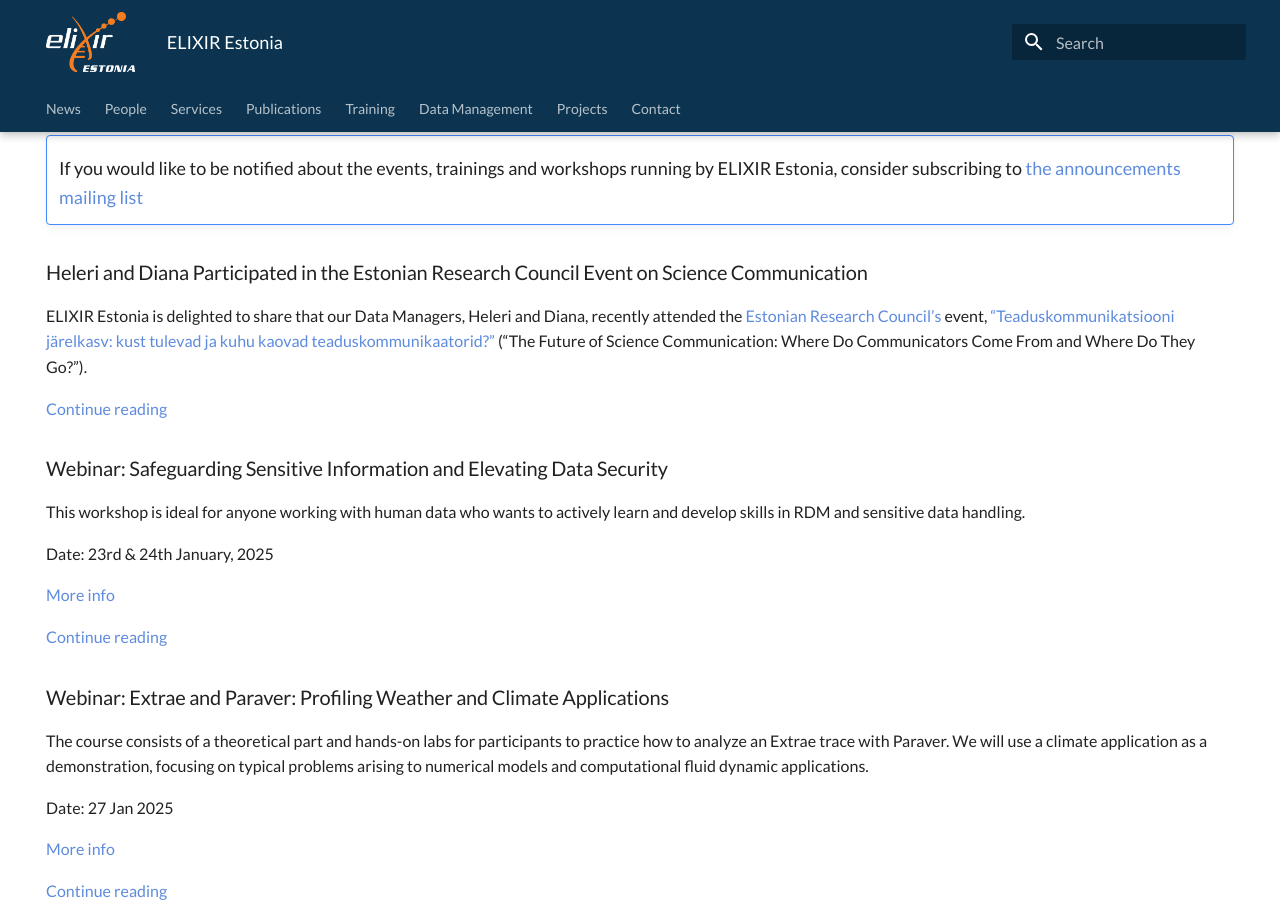
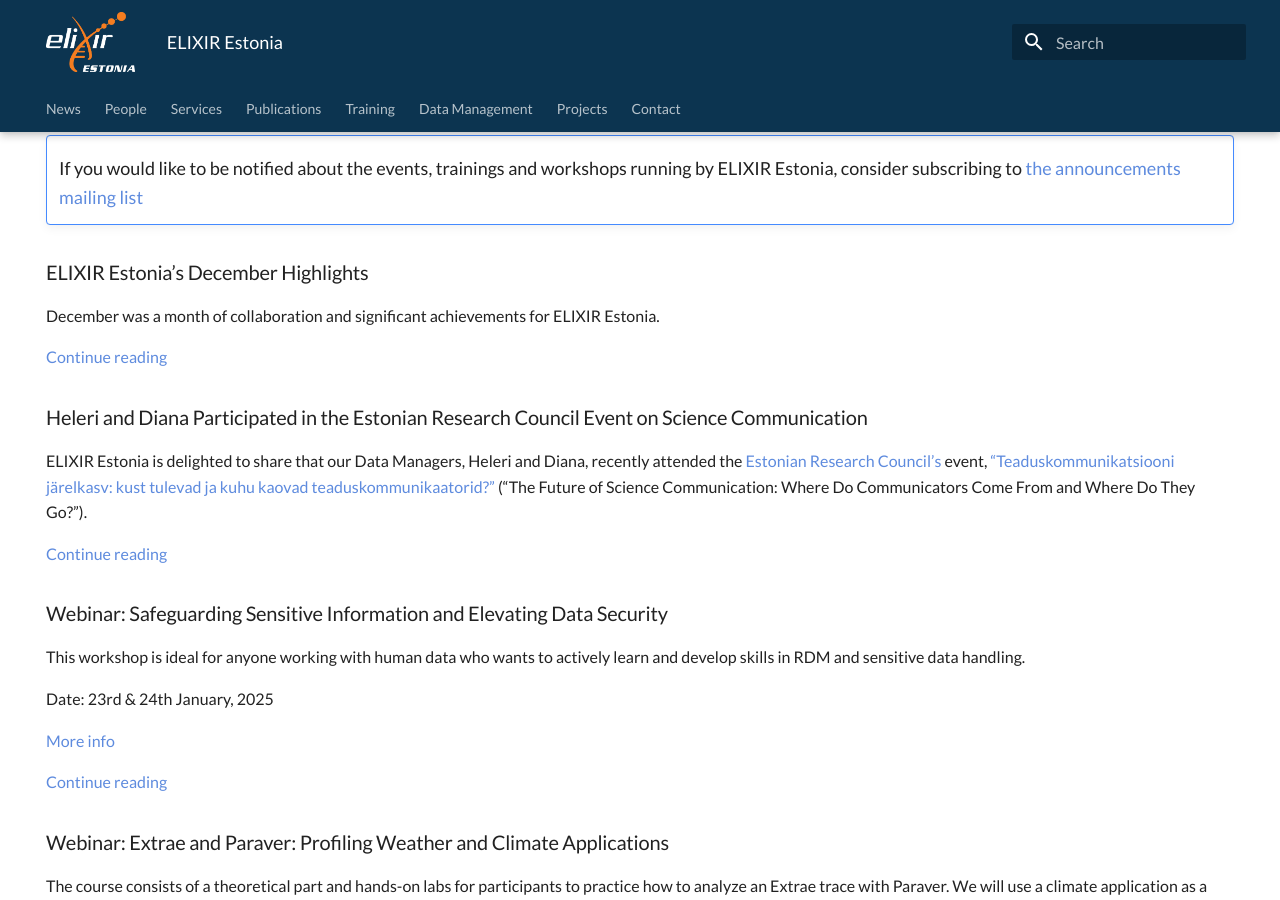
Before and after one commit to ELIXIREstonia/elixirestonia.github.io, an MkDocs documentation site: the page built from content/index.md, in a window 1280 px wide and 900 px high, scrolled down 694 px. Built offline with MkDocs 1.6.1 and Material for MkDocs 9.7.7, drawn with Linux system fonts in a browser that asks for light colours.

Commit message:
Update index.md
Added the December Highlights article to the main page.

```diff
--- a/content/index.md
+++ b/content/index.md
@@ -50,6 +50,12 @@
     running by ELIXIR Estonia, consider subscribing to [the announcements mailing
     list](https://lists.ut.ee/wws/subscribe/elixir.news?previous_action=edit_list_request)
 
+
+### ELIXIR Estonia’s December Highlights
+
+December was a month of collaboration and significant achievements for ELIXIR Estonia.
+
+[Continue reading](news/posts/2025/December_2024_Highlights.md)
 
 ### Heleri and Diana Participated in the Estonian Research Council Event on Science Communication
 
```
